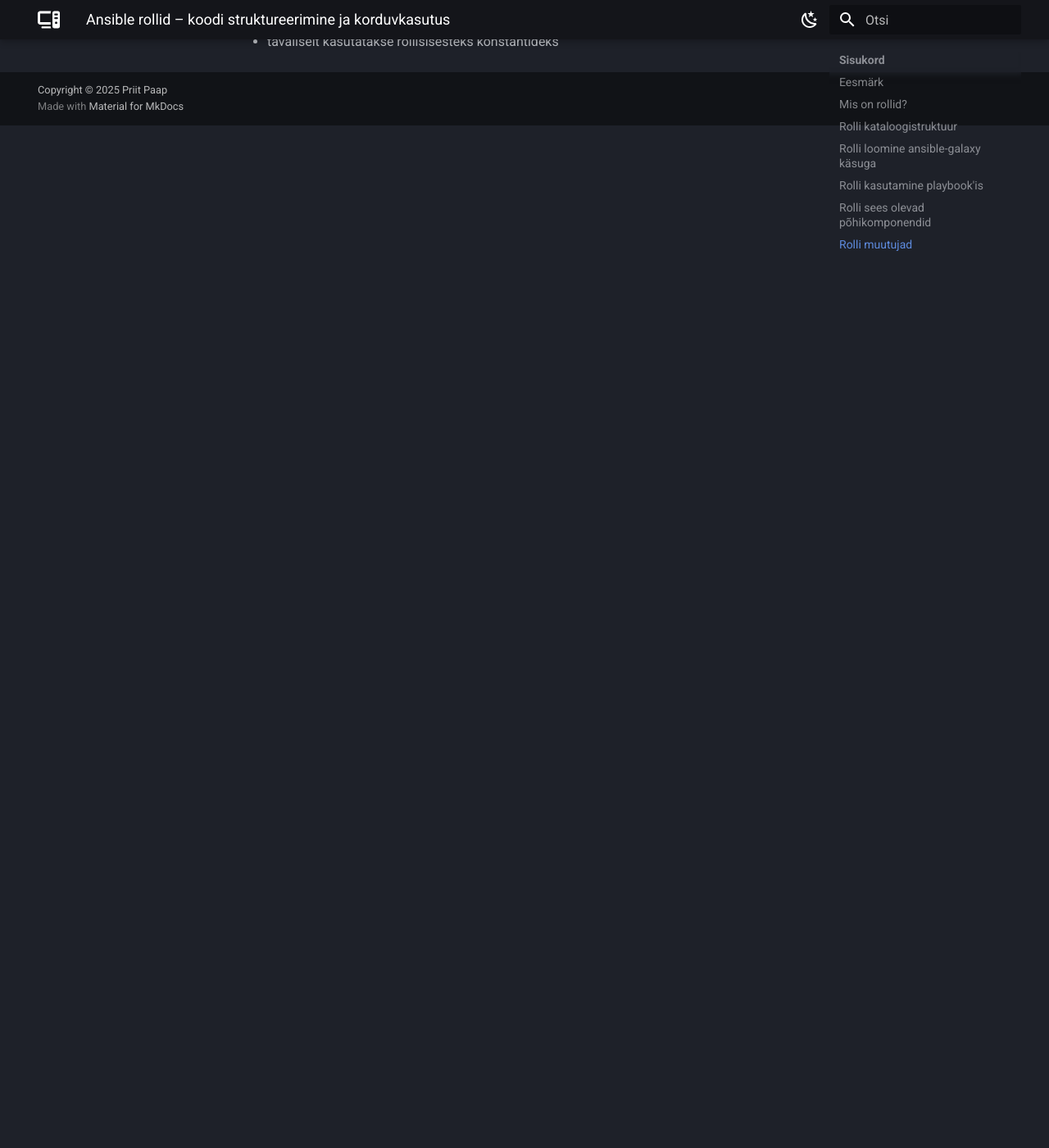
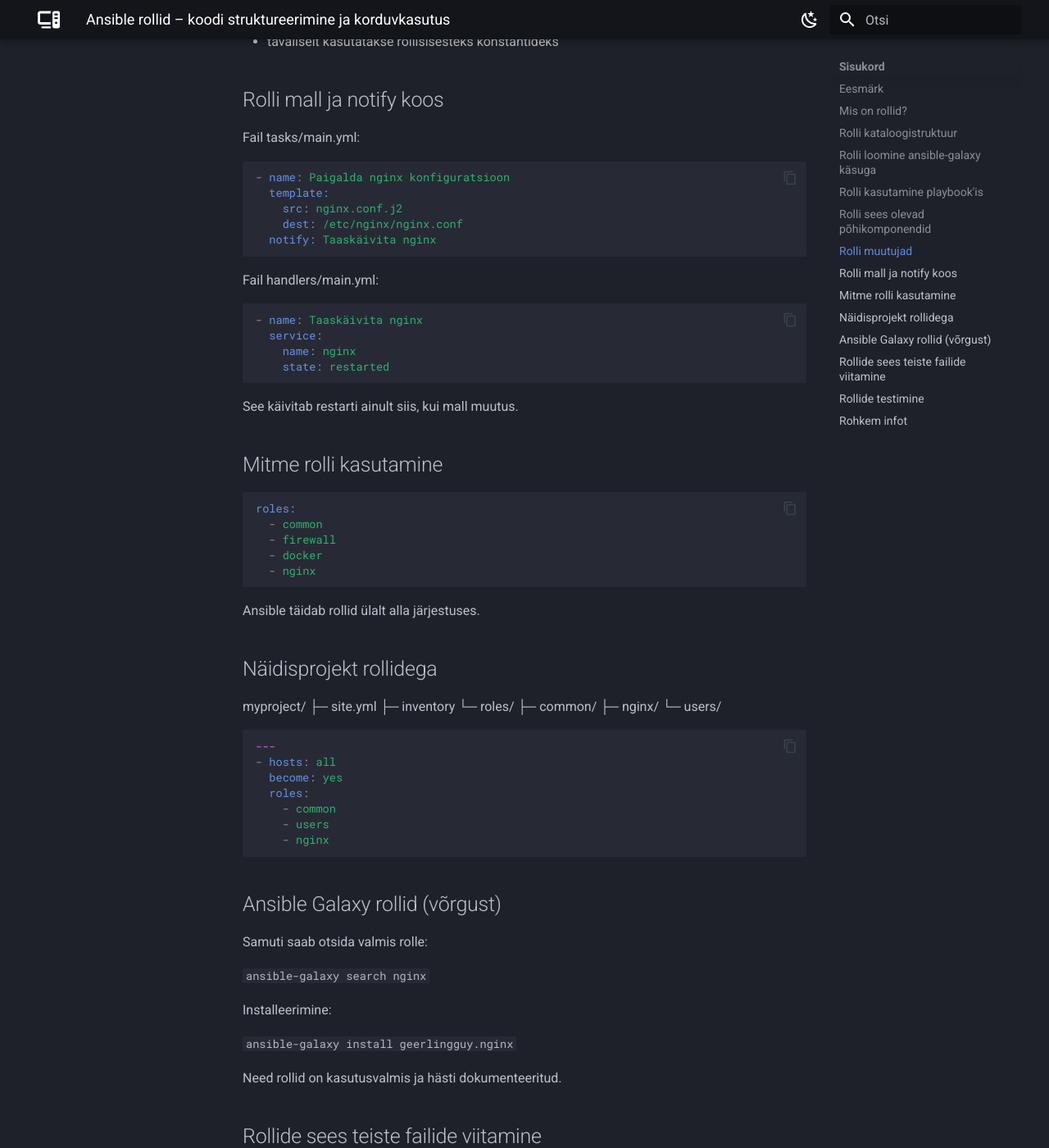
Before and after one commit to priitpaap/priitpaap.github.io, an MkDocs documentation site: the page built from docs/ansible/ansibleroles.md, in a window 1280 px wide and 1400 px high, scrolled down 3411 px. Shown: the whole window at 82% size. Built offline with MkDocs 1.6.1 and Material for MkDocs 9.7.7, drawn with Linux system fonts in a browser that asks for light colours; some of the changed text lies outside the part shown.

Commit message:
Update ansibleroles.md

````diff
--- a/docs/ansible/ansibleroles.md
+++ b/docs/ansible/ansibleroles.md
@@ -156,3 +156,98 @@
 
 - kõrgem prioriteet
 - tavaliselt kasutatakse rollisisesteks konstantideks
+
+## Rolli mall ja notify koos
+
+Fail tasks/main.yml:
+
+```yaml
+- name: Paigalda nginx konfiguratsioon
+  template:
+    src: nginx.conf.j2
+    dest: /etc/nginx/nginx.conf
+  notify: Taaskäivita nginx
+```
+
+Fail handlers/main.yml:
+
+```yaml
+- name: Taaskäivita nginx
+  service:
+    name: nginx
+    state: restarted
+```
+
+See käivitab restarti ainult siis, kui mall muutus.
+
+## Mitme rolli kasutamine
+
+```yaml
+roles:
+  - common
+  - firewall
+  - docker
+  - nginx
+```
+
+Ansible täidab rollid ülalt alla järjestuses.
+
+## Näidisprojekt rollidega
+
+myproject/
+├─ site.yml
+├─ inventory
+└─ roles/
+   ├─ common/
+   ├─ nginx/
+   └─ users/
+
+
+```yaml
+---
+- hosts: all
+  become: yes
+  roles:
+    - common
+    - users
+    - nginx
+```
+
+## Ansible Galaxy rollid (võrgust)
+
+Samuti saab otsida valmis rolle:
+
+`ansible-galaxy search nginx`
+
+Installeerimine:
+
+`ansible-galaxy install geerlingguy.nginx`
+
+Need rollid on kasutusvalmis ja hästi dokumenteeritud.
+
+## Rollide sees teiste failide viitamine
+
+Näiteks mall:
+
+`roles/nginx/templates/nginx.conf.j2`
+
+Ei pea andma täisteed – Ansible leiab rolli templates/ kataloogist automaatselt.
+
+
+## Rollide testimine
+
+Rolli saab testida eraldi lihtsa playbook'iga:
+
+```yaml
+---
+- hosts: webservers
+  become: yes
+  roles:
+    - nginx
+```
+
+## Rohkem infot
+
+- [Ansible Roles Documentation](https://docs.ansible.com/ansible/latest/playbook_guide/playbooks_reuse_roles.html){:target="_blank"}
+
+- [Ansible Galaxy](https://galaxy.ansible.com/ui/){:target="_blank"}
````
